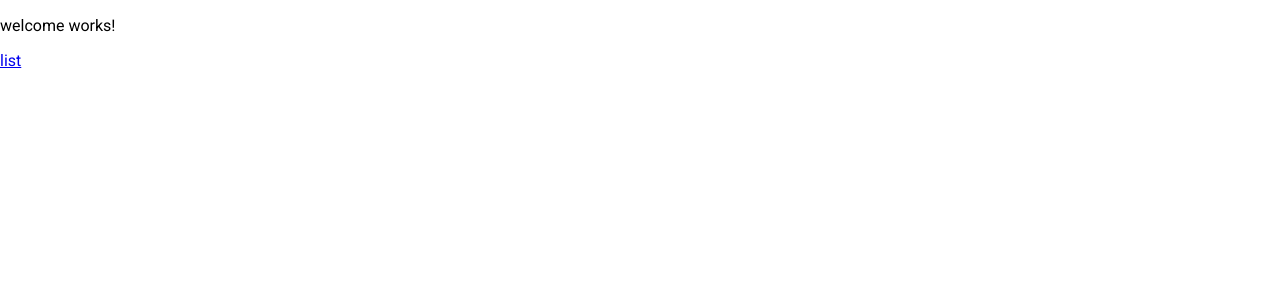
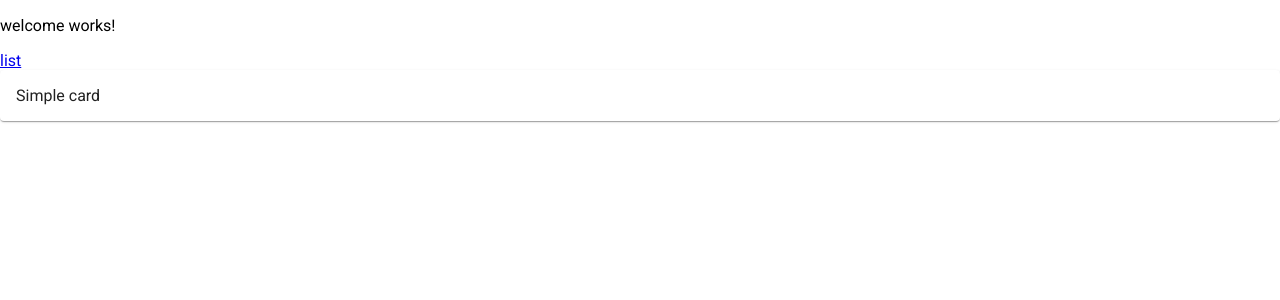
Before and after one commit to anonymousTwo/covid-cured, an Angular app: page / in a window 1280 px wide. Shown: the top 300 px of the page. Built offline with nearby package versions, Linux system fonts and the light colour scheme.

Commit message:
added material module

```diff
--- a/src/app/app-routing.module.ts
+++ b/src/app/app-routing.module.ts
@@ -20,7 +20,7 @@ const routes: Routes = [
 ];
 
 @NgModule({
-  declarations: [WelcomeComponent],
+  declarations: [],
   imports: [RouterModule.forRoot(routes)],
   exports: [RouterModule]
 })
--- a/src/app/components/welcome/welcome.component.html
+++ b/src/app/components/welcome/welcome.component.html
@@ -1,2 +1,4 @@
 <p>welcome works!</p>
 <a routerLink="list">list</a>
+
+<mat-card>Simple card</mat-card>
--- a/src/app/components/welcome/welcome.component.ts
+++ b/src/app/components/welcome/welcome.component.ts
@@ -1,5 +1,4 @@
 import { Component, OnInit } from '@angular/core';
-
 @Component({
   selector: 'app-welcome',
   templateUrl: './welcome.component.html',
--- /dev/null
+++ b/src/app/modules/angular-material/angular-material.module.ts
@@ -0,0 +1,13 @@
+import { NgModule } from '@angular/core';
+import { CommonModule } from '@angular/common';
+import { MatCardModule } from '@angular/material/card';
+
+@NgModule({
+  declarations: [],
+  imports: [
+    CommonModule,
+  ], exports: [
+    MatCardModule
+  ]
+})
+export class AngularMaterialModule { }
```
Also changed, not shown: src/app/app.module.ts (+6 -2 lines).
